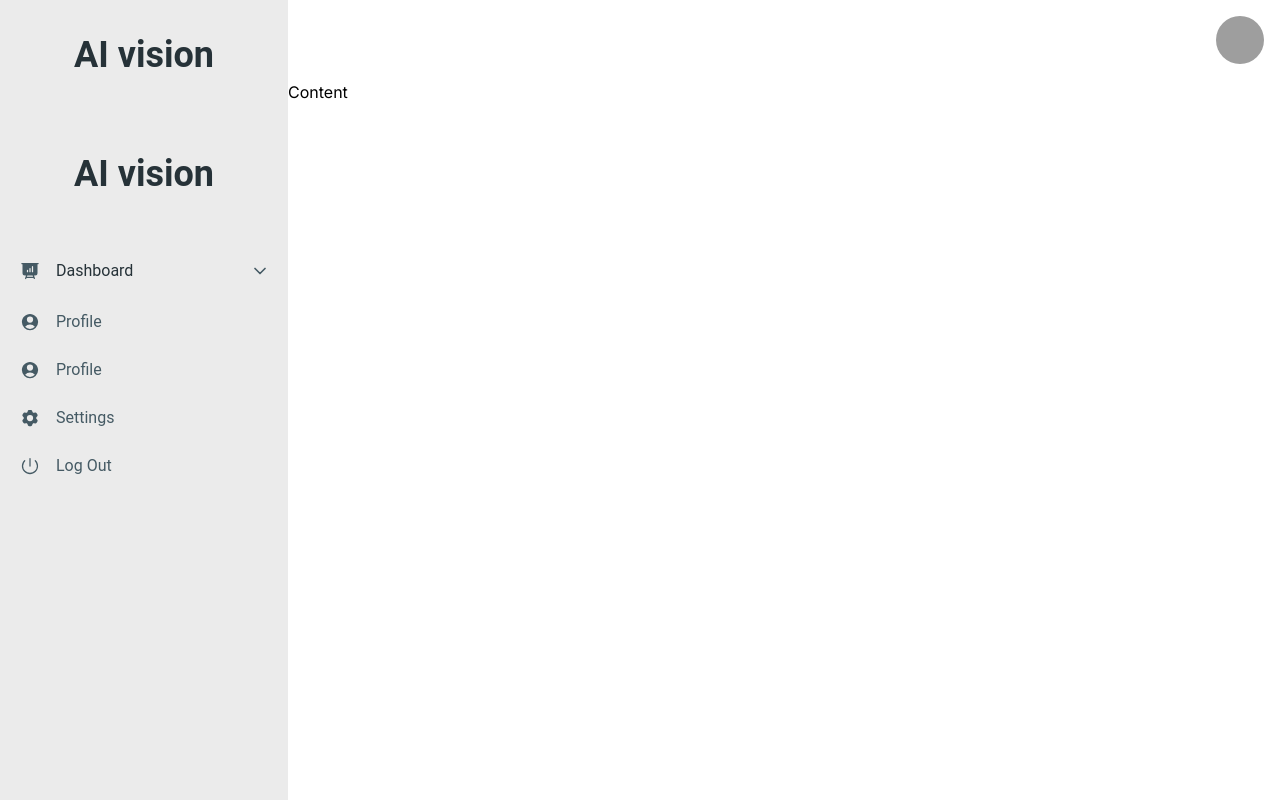
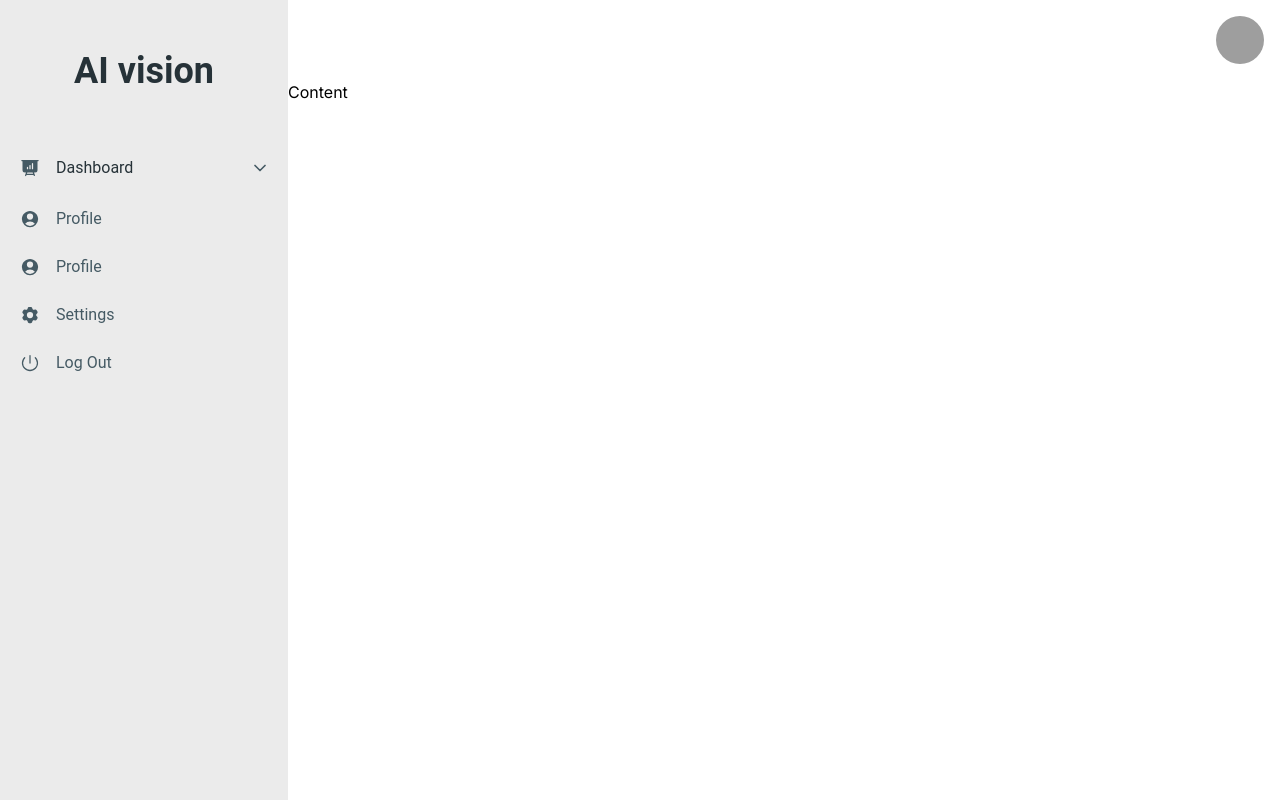
Before and after one commit to mdemranbd/admin-panel-starter-nextjs, a Next.js app: page /master-admin in a window 1280 px wide. Built offline with nearby package versions, Linux system fonts and the light colour scheme; grey boxes are pictures that could not be loaded.

Commit message:
[DONE] updated

```diff
--- a/app/components/ui/Sidebar.tsx
+++ b/app/components/ui/Sidebar.tsx
@@ -1,15 +1,10 @@
-"use client"
+"use client";
 import React from "react";
-import {
-  Typography
-} from "@material-tailwind/react";
-
 import { USER_ROLE } from "@/app/constants/role";
-import { Admin,  SuperAdmin } from "@/app/constants/sidebarItems";
+import { Admin, SuperAdmin } from "@/app/constants/sidebarItems";
 
 export function Sidebar() {
-  const role = USER_ROLE.SUPER_ADMIN
-  const [open, setOpen] = React.useState(0);
+  const role = USER_ROLE.SUPER_ADMIN;
 
   const roleComponentMap = {
     [USER_ROLE.SUPER_ADMIN]: <SuperAdmin />,
@@ -17,14 +12,8 @@ export function Sidebar() {
     [USER_ROLE.SEO_EXECUTIVE]: "",
   };
 
-
   return (
-    <div  className="space-y-4 py-4 flex flex-col text-white h-full ">
-      <div className="mb-2 p-4">
-        <Typography className="text-center" variant="h2" color="blue-gray">
-          AI vision
-        </Typography>
-      </div>
+    <div className="space-y-4 py-4 flex flex-col text-white h-full">
       {roleComponentMap[role]}
     </div>
   );
--- a/app/constants/role.ts
+++ b/app/constants/role.ts
@@ -1,5 +1,6 @@
 export enum USER_ROLE {
     SUPER_ADMIN="super_admin",
     ADMIN= "admin",
-    SEO_EXECUTIVE="seo_executive"
+    SEO_EXECUTIVE="seo_executive",
+    VENDOR ="vendor"
 }
--- a/app/constants/sidebarItems.tsx
+++ b/app/constants/sidebarItems.tsx
@@ -1,5 +1,5 @@
 "use client"
-import React from "react";
+import React, { useState } from "react";
 import {
   Card,
   Typography,
@@ -26,8 +26,7 @@ import Link from "next/link";
 
 export function SuperAdmin() {
 
-  const [open, setOpen] = React.useState(0);
-
+  const [open, setOpen] = useState(0);
 
   const handleOpen = (value:number) => {
     setOpen(open === value ? 0 : value);
--- /dev/null
+++ b/app/error.tsx
@@ -0,0 +1,10 @@
+"use client"
+const ErrorPage = () => {
+    return (
+        <div>
+            <h1>Error page</h1>
+        </div>
+    );
+};
+
+export default ErrorPage;
--- /dev/null
+++ b/app/not-found.tsx
@@ -0,0 +1,11 @@
+import React from 'react';
+
+const NotFound = () => {
+    return (
+        <div>
+            <h1>The page is not found!!!!!!!!</h1>
+        </div>
+    );
+};
+
+export default NotFound;
```
